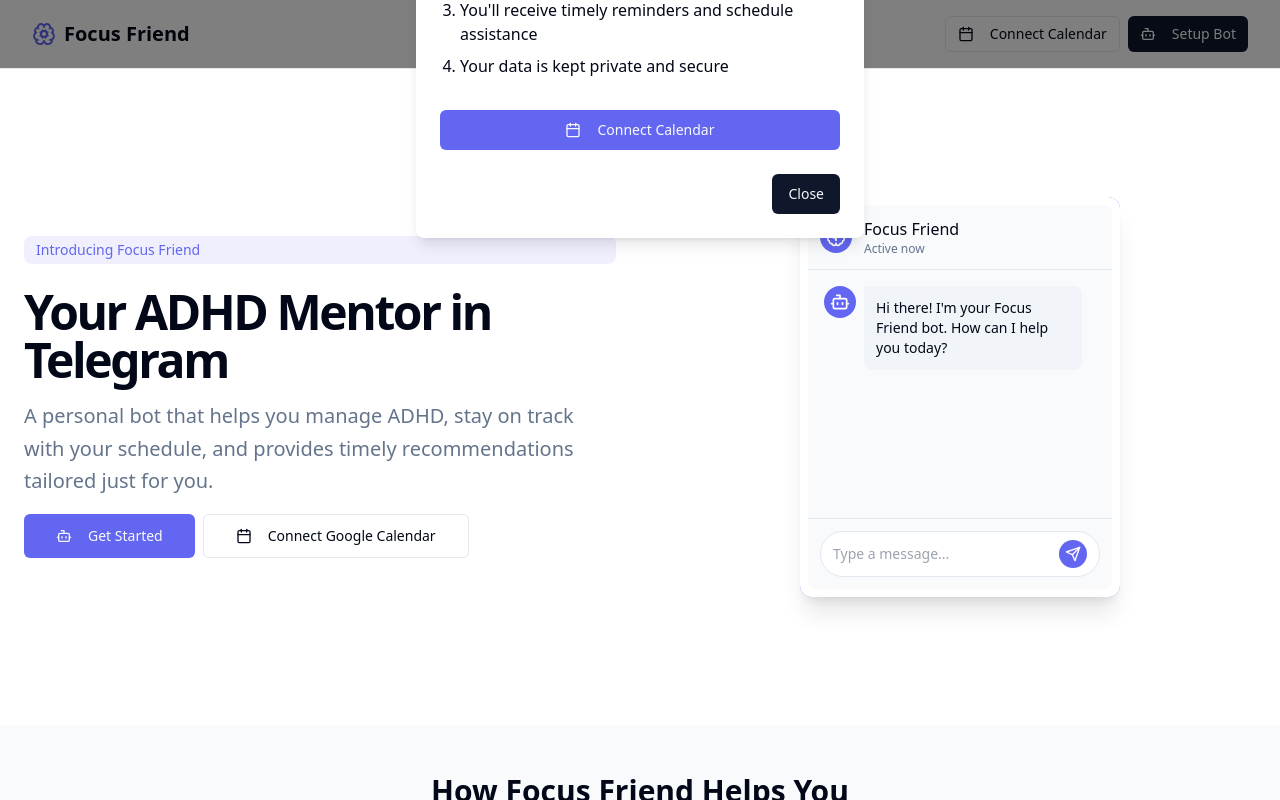
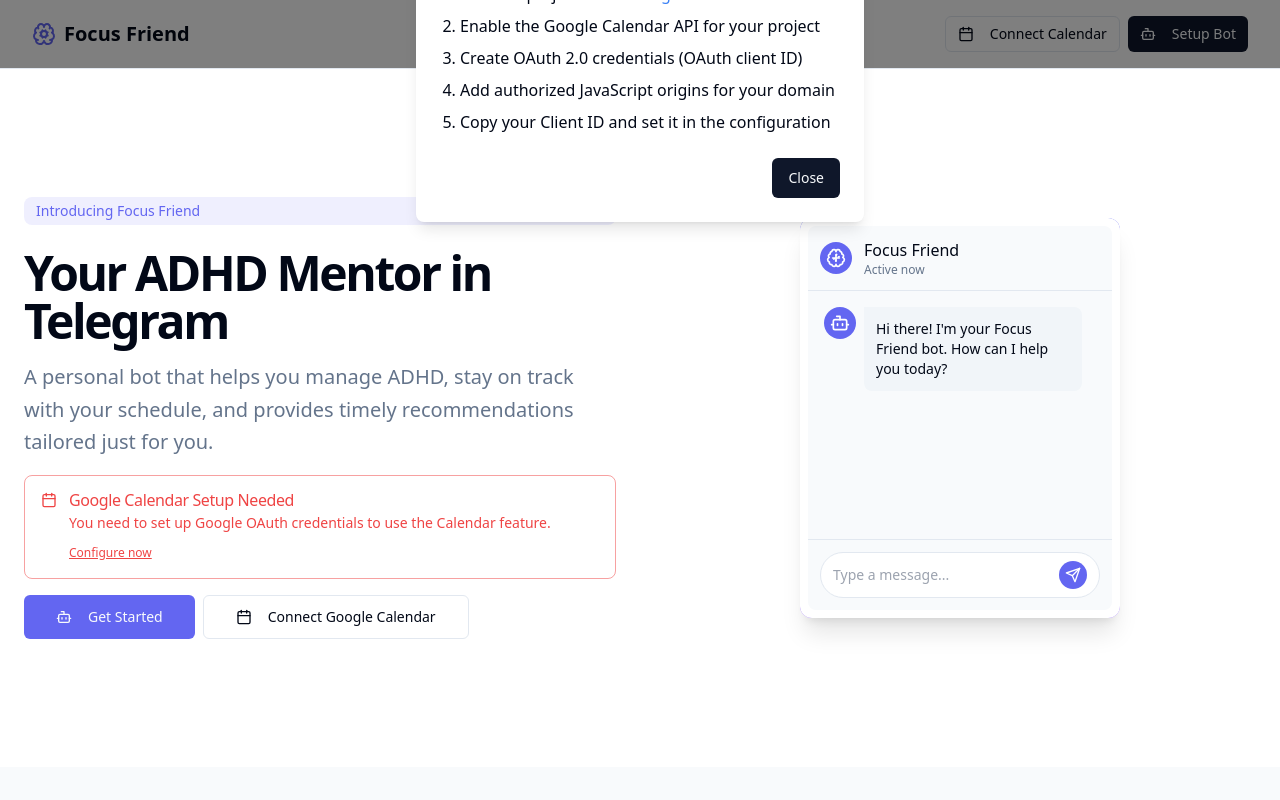
Before and after one commit to makaseen/focus-friend-telegram-bot, a React (Vite) app: page / in a window 1280 px wide. Both pictures are taken after a click on the button "Connect Calendar". Shown: the top 800 px of the page. Built offline with nearby package versions, Linux system fonts and the light colour scheme.

Commit message:
Fix: Remove extra "here"

```diff
--- a/src/components/Header.tsx
+++ b/src/components/Header.tsx
@@ -8,7 +8,13 @@ import { useCalendar } from "@/contexts/CalendarContext";
 const Header = () => {
   const [showCalendarModal, setShowCalendarModal] = useState(false);
   const [showBotModal, setShowBotModal] = useState(false);
-  const { calendarConnected, isConnecting, connectCalendar, disconnectCalendar } = useCalendar();
+  const {
+    calendarConnected,
+    isConnecting,
+    isConfigured,
+    connectCalendar,
+    disconnectCalendar
+  } = useCalendar();
 
   const handleConnectCalendar = () => {
     console.log("Connect Calendar button clicked");
@@ -71,6 +77,19 @@ const Header = () => {
         onClose={() => setShowCalendarModal(false)}
         title="Connect Google Calendar"
       >
+        {!isConfigured ? (
+          <div>
+            <p className="mb-4">Before connecting to Google Calendar, you need to set up your Google OAuth credentials:</p>
+            <ol className="list-decimal pl-5 mt-2 space-y-2 mb-4">
+              <li>Create a project in the <a href="https://console.cloud.google.com/" target="_blank" rel="noopener noreferrer" className="text-blue-500 hover:underline">Google Cloud Console</a></li>
+              <li>Enable the Google Calendar API for your project</li>
+              <li>Create OAuth 2.0 credentials (OAuth client ID)</li>
+              <li>Add authorized JavaScript origins for your domain</li>
+              <li>Copy your Client ID and set it in the configuration</li>
+            </ol>
+          </div>
+        ) : (
+          <>
             <p>To connect your Google Calendar:</p>
             <ol className="list-decimal pl-5 mt-2 space-y-2 mb-4">
               <li>We'll need access to your Google Calendar</li>
@@ -97,6 +116,8 @@ const Header = () => {
                 </>
               )}
             </Button>
+          </>
+        )}
       </Modal>
 
       <Modal
--- a/src/components/HeroSection.tsx
+++ b/src/components/HeroSection.tsx
@@ -1,7 +1,7 @@
 
 import React, { useState } from 'react';
 import { Modal } from "@/components/ui/modal";
-import { useCalendar } from "@/contexts/CalendarContext";
+import { useCalendar, CalendarConfigAlert } from "@/contexts/CalendarContext";
 import { CalendarIcon } from 'lucide-react';
 import { Button } from "@/components/ui/button";
 import ChatInterface from "@/components/chat/ChatInterface";
@@ -11,7 +11,15 @@ import CalendarEvents from "@/components/calendar/CalendarEvents";
 const HeroSection = () => {
   const [showBotModal, setShowBotModal] = useState(false);
   const [showCalendarModal, setShowCalendarModal] = useState(false);
-  const { calendarConnected, isConnecting, connectCalendar, disconnectCalendar, events, refreshEvents } = useCalendar();
+  const {
+    calendarConnected,
+    isConnecting,
+    isConfigured,
+    connectCalendar,
+    disconnectCalendar,
+    events,
+    refreshEvents
+  } = useCalendar();
 
   const handleGetStarted = () => {
     console.log("Get Started button clicked");
@@ -42,6 +50,9 @@ const HeroSection = () => {
               A personal bot that helps you manage ADHD, stay on track with your schedule,
               and provides timely recommendations tailored just for you.
             </p>
+
+            {/* Show configuration alert if needed */}
+            <CalendarConfigAlert />
 
             <HeroActions
               onGetStarted={handleGetStarted}
@@ -84,6 +95,19 @@ const HeroSection = () => {
         onClose={() => setShowCalendarModal(false)}
         title="Connect Google Calendar"
       >
+        {!isConfigured ? (
+          <div>
+            <p className="mb-4">Before connecting to Google Calendar, you need to set up your Google OAuth credentials:</p>
+            <ol className="list-decimal pl-5 mt-2 space-y-2 mb-4">
+              <li>Create a project in the <a href="https://console.cloud.google.com/" target="_blank" rel="noopener noreferrer" className="text-blue-500 hover:underline">Google Cloud Console</a></li>
+              <li>Enable the Google Calendar API for your project</li>
+              <li>Create OAuth 2.0 credentials (OAuth client ID)</li>
+              <li>Add authorized JavaScript origins for your domain</li>
+              <li>Copy your Client ID and set it in the configuration</li>
+            </ol>
+          </div>
+        ) : (
+          <>
             <p>To connect your Google Calendar:</p>
             <ol className="list-decimal pl-5 mt-2 space-y-2 mb-4">
               <li>We'll need access to your Google Calendar</li>
@@ -110,6 +134,8 @@ const HeroSection = () => {
                 </>
               )}
             </Button>
+          </>
+        )}
       </Modal>
     </section>
   );
--- a/src/contexts/CalendarContext.tsx
+++ b/src/contexts/CalendarContext.tsx
@@ -2,12 +2,16 @@
 import React, { createContext, useContext, useState, ReactNode, useEffect } from 'react';
 import { toast } from "@/hooks/use-toast";
 import { googleCalendarApi } from "@/utils/googleCalendarApi";
+import { Alert, AlertTitle, AlertDescription } from "@/components/ui/alert";
+import { CalendarIcon } from "lucide-react";
 
 interface CalendarContextType {
   calendarConnected: boolean;
   isConnecting: boolean;
+  isConfigured: boolean;
   connectCalendar: () => void;
   disconnectCalendar: () => void;
+  updateClientId: (clientId: string) => void;
   events: any[];
   refreshEvents: () => Promise<void>;
 }
@@ -23,6 +27,7 @@ const getSavedConnectionStatus = (): boolean => {
 export function CalendarProvider({ children }: { children: ReactNode }) {
   const [calendarConnected, setCalendarConnected] = useState(getSavedConnectionStatus());
   const [isConnecting, setIsConnecting] = useState(false);
+  const [isConfigured, setIsConfigured] = useState(googleCalendarApi.isConfigured());
   const [events, setEvents] = useState<any[]>([]);
 
   // Initialize and check authentication state
@@ -30,6 +35,7 @@ export function CalendarProvider({ children }: { children: ReactNode }) {
     const checkAuthStatus = async () => {
       const isAuth = googleCalendarApi.isAuthenticated();
       setCalendarConnected(isAuth);
+      setIsConfigured(googleCalendarApi.isConfigured());
 
       if (isAuth) {
         refreshEvents();
@@ -39,10 +45,37 @@ export function CalendarProvider({ children }: { children: ReactNode }) {
     checkAuthStatus();
 
     console.log(`Calendar connection status: ${calendarConnected}`);
+    console.log(`Calendar configured status: ${isConfigured}`);
   }, []);
+
+  const updateClientId = (clientId: string) => {
+    if (clientId && clientId.trim() !== '') {
+      googleCalendarApi.setClientId(clientId);
+      setIsConfigured(true);
+      toast({
+        title: "Client ID Updated",
+        description: "Google Calendar Client ID has been updated.",
+      });
+    } else {
+      toast({
+        title: "Invalid Client ID",
+        description: "Please provide a valid Google OAuth client ID.",
+        variant: "destructive",
+      });
+    }
+  };
 
   const connectCalendar = async () => {
     if (calendarConnected || isConnecting) return;
+
+    if (!isConfigured) {
+      toast({
+        title: "Configuration Required",
+        description: "Please set your Google OAuth client ID first.",
+        variant: "destructive",
+      });
+      return;
+    }
 
     console.log("Calendar connection initiated");
     setIsConnecting(true);
@@ -115,8 +148,10 @@ export function CalendarProvider({ children }: { children: ReactNode }) {
     <CalendarContext.Provider value={{
       calendarConnected,
       isConnecting,
+      isConfigured,
       connectCalendar,
       disconnectCalendar,
+      updateClientId,
       events,
       refreshEvents
     }}>
@@ -132,3 +167,54 @@ export function useCalendar() {
   }
   return context;
 }
+
+export function CalendarConfigAlert() {
+  const { isConfigured, updateClientId } = useCalendar();
+  const [clientId, setClientId] = useState('');
+  const [showInput, setShowInput] = useState(false);
+
+  if (isConfigured) return null;
+
+  return (
+    <Alert variant="destructive" className="my-4">
+      <CalendarIcon className="h-4 w-4" />
+      <AlertTitle>Google Calendar Setup Needed</AlertTitle>
+      <AlertDescription>
+        <p className="mb-2">You need to set up Google OAuth credentials to use the Calendar feature.</p>
+        {!showInput ? (
+          <button
+            onClick={() => setShowInput(true)}
+            className="text-xs underline hover:text-gray-700"
+          >
+            Configure now
+          </button>
+        ) : (
+          <div className="mt-2">
+            <input
+              type="text"
+              value={clientId}
+              onChange={(e) => setClientId(e.target.value)}
+              className="w-full p-2 text-sm border border-gray-300 rounded mb-2"
+              placeholder="Enter your Google OAuth client ID"
+            />
+            <div className="flex space-x-2">
+              <button
+                onClick={() => updateClientId(clientId)}
+                className="text-xs bg-blue-500 text-white px-2 py-1 rounded hover:bg-blue-600"
+                disabled={!clientId}
+              >
+                Save
+              </button>
+              <button
+                onClick={() => setShowInput(false)}
+                className="text-xs bg-gray-300 px-2 py-1 rounded hover:bg-gray-400"
+              >
+                Cancel
+              </button>
+            </div>
+          </div>
+        )}
+      </AlertDescription>
+    </Alert>
+  );
+}
--- /dev/null
+++ b/src/types/env.d.ts
@@ -0,0 +1,8 @@
+
+// Environment variables interface for window.__ENV__
+interface Window {
+  __ENV__?: {
+    GOOGLE_CLIENT_ID: string;
+    [key: string]: string;
+  };
+}
--- a/src/utils/googleCalendarApi.ts
+++ b/src/utils/googleCalendarApi.ts
@@ -4,9 +4,18 @@ import { toast } from "@/hooks/use-toast";
 // Google Calendar API scopes needed for our application
 const SCOPES = 'https://www.googleapis.com/auth/calendar.readonly';
 
-// The client ID should be replaced with a real one from the Google Cloud Console
-// In a production app, you might want to store this more securely
-const CLIENT_ID = '123456789012-example.apps.googleusercontent.com'; // Replace this with your actual client ID
+// Get the client ID from environment or use a placeholder for development
+// In a production app, this should be set properly in your hosting environment
+let CLIENT_ID = '';
+
+// Try to load CLIENT_ID from window.__ENV__ if available (useful for production deployments)
+try {
+  if (window.__ENV__ && window.__ENV__.GOOGLE_CLIENT_ID) {
+    CLIENT_ID = window.__ENV__.GOOGLE_CLIENT_ID;
+  }
+} catch (e) {
+  console.error('Could not load environment variables', e);
+}
 
 // Display meaningful error message for common OAuth errors
 const getOAuthErrorMessage = (error: any): string => {
@@ -57,6 +66,19 @@ class GoogleCalendarApi {
   // Initialize the Google API client
   loadGoogleApi(): Promise<void> {
     return new Promise((resolve, reject) => {
+      // Check if client ID is configured
+      if (!CLIENT_ID) {
+        const errorMsg = "Google client ID is not configured. Please set up your OAuth credentials.";
+        console.error(errorMsg);
+        toast({
+          title: "Configuration Error",
+          description: errorMsg,
+          variant: "destructive"
+        });
+        reject(new Error(errorMsg));
+        return;
+      }
+
       // If already loaded, resolve immediately
       if (this.gapiLoaded && window.gapi) {
         resolve();
@@ -144,9 +166,33 @@ class GoogleCalendarApi {
     });
   }
 
+  // Check if client ID is set
+  isConfigured(): boolean {
+    return !!CLIENT_ID && CLIENT_ID.length > 0;
+  }
+
+  // Update client ID (useful for runtime configuration)
+  setClientId(clientId: string): void {
+    CLIENT_ID = clientId;
+    // Clear existing auth state when changing client ID
+    this.token = null;
+    localStorage.removeItem('googleCalendarToken');
+    this.gapiLoaded = false;
+  }
+
   // Handle the Google Sign In process
   async signIn(): Promise<boolean> {
     try {
+      // Check if configured
+      if (!this.isConfigured()) {
+        toast({
+          title: "Configuration Error",
+          description: "Google client ID is not configured. Please set up your OAuth credentials.",
+          variant: "destructive"
+        });
+        return false;
+      }
+
       console.log("Attempting to load Google API");
       await this.loadGoogleApi();
 
```
Lines whose indentation alone changed are shown as unchanged.
